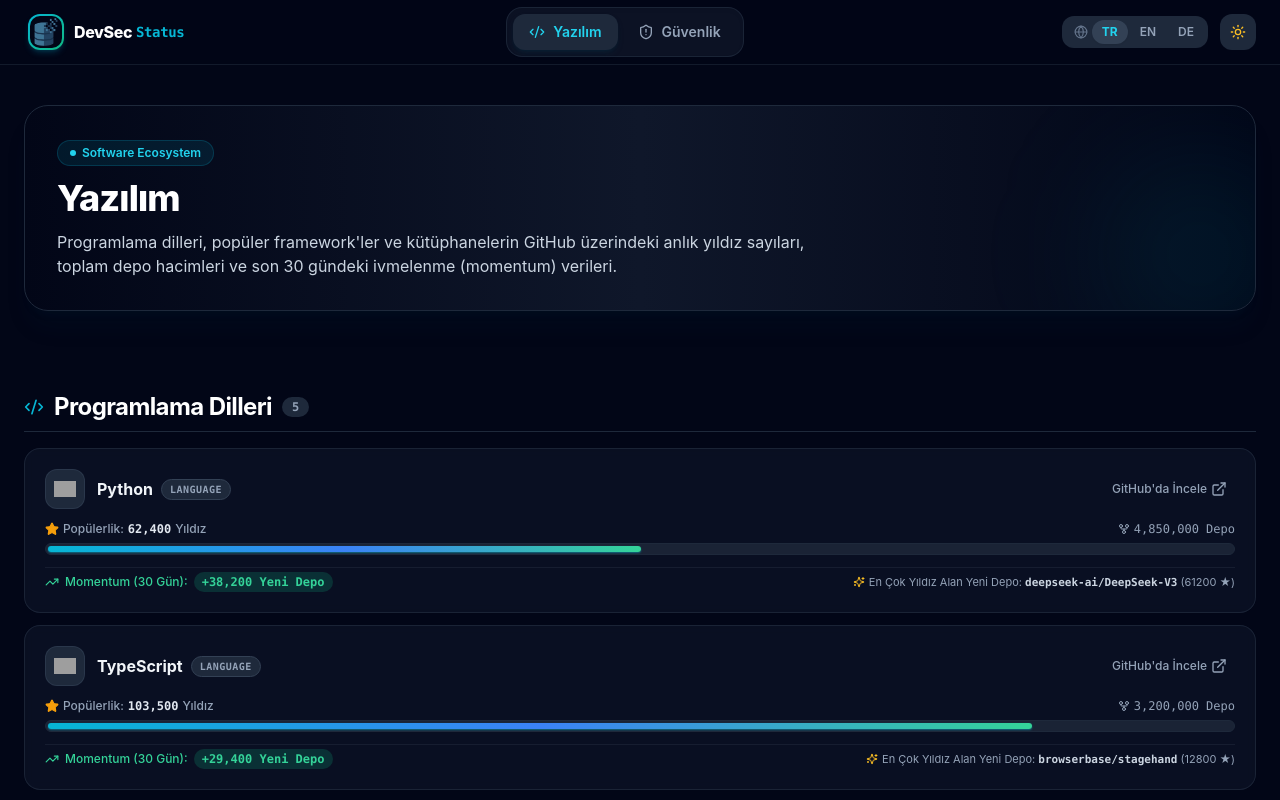
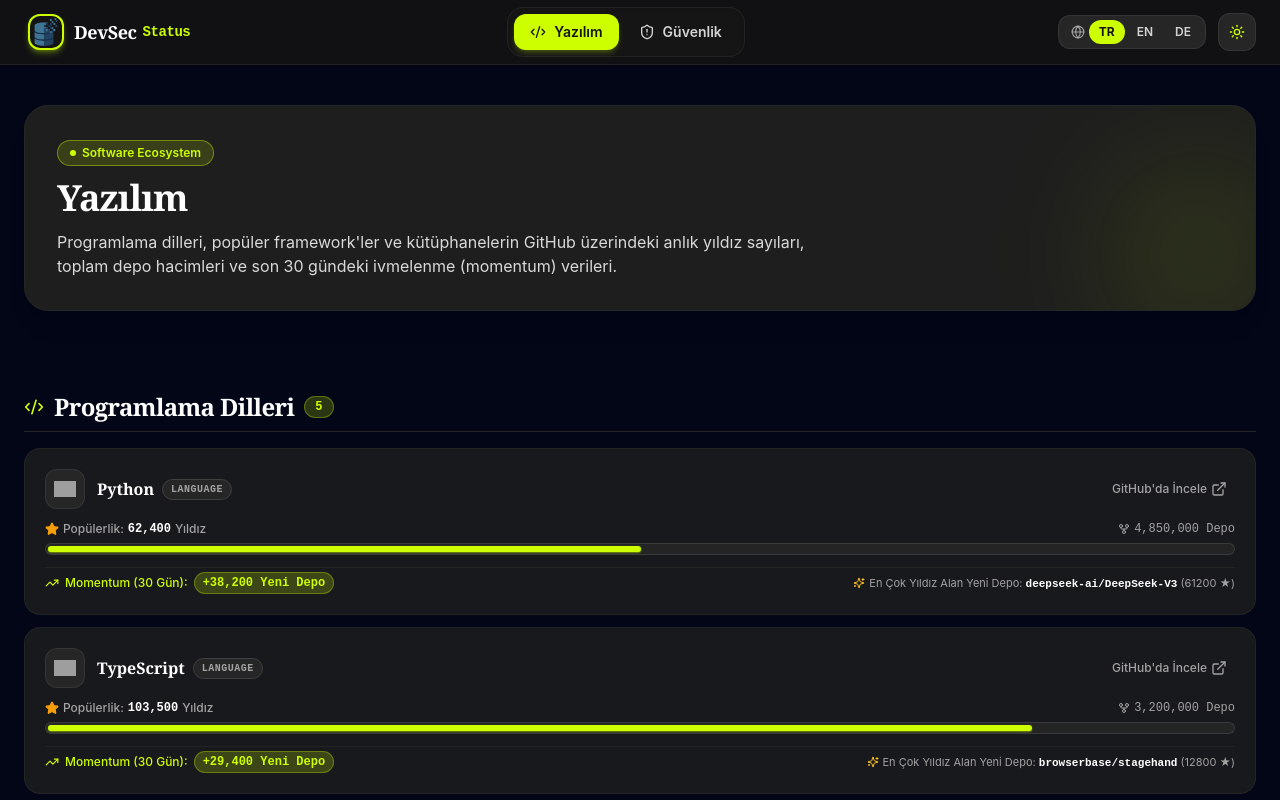
Before and after one commit to sercanvr/devsec-status, a React (Vite) app: page / in a window 1280 px wide. Shown: the top 800 px of the page. Built offline with nearby package versions, Linux system fonts and the light colour scheme; grey boxes are pictures that could not be loaded.

Commit message:
feat(design): update design system with custom colors and libre baskerville typography

```diff
--- a/index.html
+++ b/index.html
@@ -9,9 +9,9 @@
     <title>DevSec Status</title>
     <link rel="preconnect" href="https://fonts.googleapis.com">
     <link rel="preconnect" href="https://fonts.gstatic.com" crossorigin>
-    <link href="https://fonts.googleapis.com/css2?family=Inter:wght@300;400;500;600;700;800&family=JetBrains+Mono:wght@400;500;600;700&display=swap" rel="stylesheet">
+    <link href="https://fonts.googleapis.com/css2?family=Inter+Tight:ital,wght@0,100..900;1,100..900&family=Inter:ital,wght@0,100..900;1,100..900&family=Libre+Baskerville:ital,wght@0,400;0,700;1,400&family=JetBrains+Mono:wght@400;500;600;700&display=swap" rel="stylesheet">
   </head>
-  <body class="bg-background text-foreground antialiased selection:bg-cyan-500 selection:text-white transition-colors duration-300">
+  <body class="bg-background text-foreground antialiased selection:bg-[#CEFF00] selection:text-[#141414] transition-colors duration-300">
     <div id="root"></div>
     <script type="module" src="/src/main.tsx"></script>
   </body>
--- a/src/components/LanguageSwitcher.tsx
+++ b/src/components/LanguageSwitcher.tsx
@@ -12,8 +12,8 @@
   const { i18n, t } = useTranslation();
 
   return (
-    <div className="relative inline-flex items-center rounded-xl bg-slate-100 dark:bg-slate-800 p-1 text-xs font-semibold">
-      <Globe className="w-3.5 h-3.5 ml-2 text-slate-400 dark:text-slate-500 hidden sm:block" />
+    <div className="relative inline-flex items-center rounded-xl bg-neutral-200/70 dark:bg-neutral-800 p-1 text-xs font-semibold border border-neutral-300/60 dark:border-neutral-700/60">
+      <Globe className="w-3.5 h-3.5 ml-2 text-neutral-500 dark:text-neutral-400 hidden sm:block" />
       <div className="flex gap-0.5 ml-1">
         {languages.map((lang) => {
           const isActive = i18n.language.startsWith(lang.code);
@@ -24,8 +24,8 @@
               title={`${t('nav.selectLanguage')}: ${lang.label}`}
               className={`px-2.5 py-1 rounded-lg transition-all duration-200 ${
                 isActive
-                  ? 'bg-white dark:bg-slate-700 text-cyan-600 dark:text-cyan-400 shadow-sm font-bold'
-                  : 'text-slate-600 dark:text-slate-400 hover:text-slate-900 dark:hover:text-white'
+                  ? 'bg-[#CEFF00] text-[#141414] shadow-sm font-bold'
+                  : 'text-neutral-700 dark:text-neutral-300 hover:text-foreground'
               }`}
             >
               {lang.label}
--- a/src/components/Navbar.tsx
+++ b/src/components/Navbar.tsx
@@ -15,39 +15,38 @@
         {/* Left: Logo */}
         <NavLink
           to="/"
-          className="flex items-center gap-2.5 group focus:outline-none focus:ring-2 focus:ring-cyan-500 rounded-lg p-1"
+          className="flex items-center gap-2.5 group focus:outline-none focus:ring-2 focus:ring-[#CEFF00] rounded-lg p-1"
         >
-          <div className="w-9 h-9 rounded-xl bg-gradient-to-br from-cyan-500 to-emerald-500 p-0.5 shadow-md shadow-cyan-500/20 group-hover:scale-105 transition-transform duration-300">
-            <div className="w-full h-full bg-slate-950 rounded-[10px] flex items-center justify-center overflow-hidden">
+          <div className="w-9 h-9 rounded-xl bg-[#CEFF00] p-0.5 shadow-md shadow-[#CEFF00]/30 group-hover:scale-105 transition-transform duration-300">
+            <div className="w-full h-full bg-[#141414] rounded-[10px] flex items-center justify-center overflow-hidden">
               <img
                 src="/icons/devsec-icon.png"
                 alt="DevSec Status"
                 className="w-full h-full object-contain p-0.5"
                 onError={(e) => {
-                  // Fallback icon if image missing
                   (e.currentTarget as HTMLElement).style.display = 'none';
                 }}
               />
-              <ShieldAlert className="w-5 h-5 text-cyan-400 absolute hidden group-err:block" />
+              <ShieldAlert className="w-5 h-5 text-[#CEFF00] absolute hidden group-err:block" />
             </div>
           </div>
           <div className="flex flex-col">
-            <span className="font-extrabold text-base tracking-tight text-slate-900 dark:text-white flex items-center gap-1">
-              DevSec <span className="text-cyan-500 font-mono text-sm">Status</span>
+            <span className="font-serif font-bold text-lg tracking-tight text-foreground flex items-center gap-1.5">
+              DevSec <span className="text-[#CEFF00] font-mono text-sm font-semibold">Status</span>
             </span>
           </div>
         </NavLink>
 
         {/* Center: Navigation Links (Desktop/Tablet) */}
-        <nav className="hidden md:flex items-center gap-1 bg-slate-100/80 dark:bg-slate-900/80 p-1.5 rounded-2xl border border-slate-200/50 dark:border-slate-800/80 shadow-inner">
+        <nav className="hidden md:flex items-center gap-1 bg-neutral-200/60 dark:bg-neutral-900/80 p-1.5 rounded-2xl border border-neutral-300/50 dark:border-neutral-800/80 shadow-inner">
           <NavLink
             to="/"
             end
             className={({ isActive }) =>
               `flex items-center gap-2 px-4 py-2 rounded-xl text-sm font-semibold transition-all duration-200 ${
                 isActive
-                  ? 'bg-white dark:bg-slate-800 text-cyan-600 dark:text-cyan-400 shadow-md shadow-black/5 dark:shadow-cyan-950/30'
-                  : 'text-slate-600 dark:text-slate-400 hover:text-slate-900 dark:hover:text-white'
+                  ? 'bg-[#CEFF00] text-[#141414] shadow-md shadow-[#CEFF00]/20 font-bold'
+                  : 'text-neutral-700 dark:text-neutral-300 hover:text-foreground hover:bg-black/5 dark:hover:bg-white/5'
               }`
             }
           >
@@ -60,8 +59,8 @@
             className={({ isActive }) =>
               `flex items-center gap-2 px-4 py-2 rounded-xl text-sm font-semibold transition-all duration-200 ${
                 isActive
-                  ? 'bg-white dark:bg-slate-800 text-cyan-600 dark:text-cyan-400 shadow-md shadow-black/5 dark:shadow-cyan-950/30'
-                  : 'text-slate-600 dark:text-slate-400 hover:text-slate-900 dark:hover:text-white'
+                  ? 'bg-[#CEFF00] text-[#141414] shadow-md shadow-[#CEFF00]/20 font-bold'
+                  : 'text-neutral-700 dark:text-neutral-300 hover:text-foreground hover:bg-black/5 dark:hover:bg-white/5'
               }`
             }
           >
@@ -78,7 +77,7 @@
           {/* Mobile hamburger menu toggle */}
           <button
             onClick={() => setMobileMenuOpen(!mobileMenuOpen)}
-            className="md:hidden p-2 rounded-xl bg-slate-100 dark:bg-slate-800 text-slate-700 dark:text-slate-200 hover:bg-slate-200 dark:hover:bg-slate-700 focus:outline-none"
+            className="md:hidden p-2 rounded-xl bg-neutral-200/80 dark:bg-neutral-800 text-neutral-800 dark:text-neutral-200 hover:bg-neutral-300 dark:hover:bg-neutral-700 focus:outline-none"
             aria-label="Toggle Navigation Menu"
           >
             {mobileMenuOpen ? <X className="w-5 h-5" /> : <Menu className="w-5 h-5" />}
@@ -88,7 +87,7 @@
 
       {/* Mobile Navigation Drawer */}
       {mobileMenuOpen && (
-        <div className="md:hidden border-t border-slate-200/50 dark:border-slate-800/80 bg-white/95 dark:bg-slate-950/95 backdrop-blur-lg px-4 py-4 space-y-2 animate-fade-in">
+        <div className="md:hidden border-t border-neutral-300/50 dark:border-neutral-800/80 bg-[#ECECEC]/95 dark:bg-[#141414]/95 backdrop-blur-lg px-4 py-4 space-y-2 animate-fade-in">
           <NavLink
             to="/"
             end
@@ -96,8 +95,8 @@
             className={({ isActive }) =>
               `flex items-center gap-3 px-4 py-3 rounded-xl text-sm font-semibold transition-all ${
                 isActive
-                  ? 'bg-cyan-500/10 text-cyan-600 dark:text-cyan-400 border border-cyan-500/20'
-                  : 'text-slate-700 dark:text-slate-300 hover:bg-slate-100 dark:hover:bg-slate-900'
+                  ? 'bg-[#CEFF00] text-[#141414] font-bold shadow-sm'
+                  : 'text-neutral-800 dark:text-neutral-200 hover:bg-black/5 dark:hover:bg-white/5'
               }`
             }
           >
@@ -111,8 +110,8 @@
             className={({ isActive }) =>
               `flex items-center gap-3 px-4 py-3 rounded-xl text-sm font-semibold transition-all ${
                 isActive
-                  ? 'bg-cyan-500/10 text-cyan-600 dark:text-cyan-400 border border-cyan-500/20'
-                  : 'text-slate-700 dark:text-slate-300 hover:bg-slate-100 dark:hover:bg-slate-900'
+                  ? 'bg-[#CEFF00] text-[#141414] font-bold shadow-sm'
+                  : 'text-neutral-800 dark:text-neutral-200 hover:bg-black/5 dark:hover:bg-white/5'
               }`
             }
           >
--- a/src/components/PageInfo.tsx
+++ b/src/components/PageInfo.tsx
@@ -13,19 +13,19 @@
 
   return (
     <div className="w-full py-8 md:py-10 px-4 sm:px-6 lg:px-8 max-w-7xl mx-auto">
-      <div className="relative overflow-hidden rounded-3xl bg-gradient-to-r from-slate-900 via-slate-800 to-slate-900 dark:from-slate-950 dark:via-slate-900 dark:to-slate-950 p-6 sm:p-8 border border-slate-800 shadow-xl shadow-cyan-950/10">
-        <div className="absolute -right-10 -bottom-10 w-48 h-48 bg-cyan-500/10 rounded-full blur-3xl pointer-events-none" />
+      <div className="relative overflow-hidden rounded-3xl bg-neutral-200/90 dark:bg-[#1E1E1E] p-6 sm:p-8 border border-neutral-300 dark:border-neutral-800 shadow-xl shadow-black/5">
+        <div className="absolute -right-10 -bottom-10 w-48 h-48 bg-[#CEFF00]/10 rounded-full blur-3xl pointer-events-none" />
         <div className="relative z-10 max-w-3xl space-y-3">
           {badge && (
-            <span className="inline-flex items-center gap-1.5 px-3 py-1 rounded-full text-xs font-semibold bg-cyan-500/10 text-cyan-400 border border-cyan-500/20">
-              <span className="w-1.5 h-1.5 rounded-full bg-cyan-400 animate-pulse" />
+            <span className="inline-flex items-center gap-1.5 px-3 py-1 rounded-full text-xs font-semibold bg-[#CEFF00]/15 text-neutral-900 dark:text-[#CEFF00] border border-[#CEFF00]/40">
+              <span className="w-1.5 h-1.5 rounded-full bg-[#CEFF00] animate-pulse" />
               {badge}
             </span>
           )}
-          <h1 className="text-2xl sm:text-3xl md:text-4xl font-extrabold text-white tracking-tight">
+          <h1 className="font-serif text-2xl sm:text-3xl md:text-4xl font-bold text-foreground tracking-tight">
             {cleanTitle}
           </h1>
-          <p className="text-sm sm:text-base text-slate-300 leading-relaxed font-normal">
+          <p className="text-sm sm:text-base leading-relaxed font-normal">
             {cleanDescription}
           </p>
         </div>
--- a/src/components/ScrollToTopButton.tsx
+++ b/src/components/ScrollToTopButton.tsx
@@ -33,7 +33,7 @@
       onClick={scrollToTop}
       aria-label={t('common.scrollToTop')}
       title={t('common.scrollToTop')}
-      className="fixed bottom-6 right-6 z-40 p-3 rounded-2xl bg-cyan-500 hover:bg-cyan-400 text-slate-950 font-bold shadow-lg shadow-cyan-500/30 transition-all duration-300 hover:scale-110 active:scale-95 focus:outline-none focus:ring-2 focus:ring-cyan-400"
+      className="fixed bottom-6 right-6 z-40 p-3 rounded-2xl bg-[#CEFF00] hover:bg-[#bce600] text-[#141414] font-bold shadow-lg shadow-[#CEFF00]/30 transition-all duration-300 hover:scale-110 active:scale-95 focus:outline-none focus:ring-2 focus:ring-[#CEFF00]"
     >
       <ArrowUp className="w-5 h-5 stroke-[2.5]" />
     </button>
--- a/src/components/TechBar.tsx
+++ b/src/components/TechBar.tsx
@@ -32,13 +32,12 @@
       {/* Top Row: Icon, Name, Category Badge, GitHub Link */}
       <div className="flex items-center justify-between gap-3">
         <div className="flex items-center gap-3">
-          <div className="w-10 h-10 rounded-xl bg-slate-100 dark:bg-slate-800 p-2 flex items-center justify-center shrink-0 border border-slate-200 dark:border-slate-700/60 group-hover:scale-105 transition-transform duration-200">
+          <div className="w-10 h-10 rounded-xl bg-neutral-200/80 dark:bg-neutral-800 p-2 flex items-center justify-center shrink-0 border border-neutral-300 dark:border-neutral-700/60 group-hover:scale-105 transition-transform duration-200">
             <img
               src={entry.iconUrl}
               alt={cleanName}
               className="w-6 h-6 object-contain"
               onError={(e) => {
-                // Fallback icon if image breaks
                 (e.currentTarget as HTMLImageElement).src =
                   'https://cdn.jsdelivr.net/gh/devicons/devicon/icons/github/github-original.svg';
               }}
@@ -46,10 +45,10 @@
           </div>
           <div>
             <div className="flex items-center gap-2">
-              <h3 className="font-bold text-base text-slate-900 dark:text-slate-100 group-hover:text-cyan-500 transition-colors">
+              <h3 className="font-serif font-bold text-base text-foreground group-hover:text-[#CEFF00] transition-colors">
                 {cleanName}
               </h3>
-              <span className="text-[10px] font-mono px-2 py-0.5 rounded-full uppercase tracking-wider bg-slate-100 dark:bg-slate-800 text-slate-500 dark:text-slate-400 font-semibold border border-slate-200 dark:border-slate-700">
+              <span className="text-[10px] font-mono px-2 py-0.5 rounded-full uppercase tracking-wider bg-neutral-200/80 dark:bg-neutral-800 text-neutral-600 dark:text-neutral-400 font-semibold border border-neutral-300 dark:border-neutral-700">
                 {entry.category}
               </span>
             </div>
@@ -61,51 +60,51 @@
           href={cleanGithubUrl}
           target="_blank"
           rel="noopener noreferrer"
-          className="p-2 rounded-xl text-slate-400 hover:text-cyan-500 hover:bg-slate-100 dark:hover:bg-slate-800 transition-all flex items-center gap-1 text-xs font-medium shrink-0"
+          className="p-2 rounded-xl text-neutral-500 hover:text-[#141414] hover:bg-[#CEFF00] dark:text-neutral-400 dark:hover:text-[#141414] dark:hover:bg-[#CEFF00] transition-all flex items-center gap-1 text-xs font-medium shrink-0"
           title={t('techBar.viewOnGithub')}
         >
-          <span className="hidden sm:inline">{t('techBar.viewOnGithub')}</span>
+          <span className="hidden sm:inline font-sans">{t('techBar.viewOnGithub')}</span>
           <ExternalLink className="w-4 h-4" />
         </a>
       </div>
 
       {/* Main Bar: Popularity Visual Progress */}
       <div className="space-y-1.5">
-        <div className="flex justify-between items-center text-xs text-slate-500 dark:text-slate-400">
+        <div className="flex justify-between items-center text-xs text-neutral-600 dark:text-neutral-400">
           <span className="font-medium flex items-center gap-1">
             <Star className="w-3.5 h-3.5 text-amber-500 fill-amber-500" />
-            {t('techBar.popularity')}: <strong className="text-slate-800 dark:text-slate-200 font-mono">{formattedStars}</strong> {t('techBar.stars')}
+            {t('techBar.popularity')}: <strong className="text-foreground font-mono">{formattedStars}</strong> {t('techBar.stars')}
           </span>
-          <span className="font-mono text-slate-400 flex items-center gap-1">
+          <span className="font-mono text-neutral-500 dark:text-neutral-400 flex items-center gap-1">
             <GitFork className="w-3 h-3" />
             {formattedRepos} {t('techBar.repos')}
           </span>
         </div>
 
         {/* Bar Graphic */}
-        <div className="h-3 w-full bg-slate-100 dark:bg-slate-800/80 rounded-full overflow-hidden p-0.5 border border-slate-200/50 dark:border-slate-800">
+        <div className="h-3 w-full bg-neutral-200/90 dark:bg-neutral-800/90 rounded-full overflow-hidden p-0.5 border border-neutral-300/60 dark:border-neutral-700/80">
           <div
-            className="h-full rounded-full bg-gradient-to-r from-cyan-500 via-blue-500 to-emerald-400 transition-all duration-700 ease-out shadow-sm shadow-cyan-500/50"
+            className="h-full rounded-full bg-[#CEFF00] transition-all duration-700 ease-out shadow-sm shadow-[#CEFF00]/50"
             style={{ width: `${starPercentage}%` }}
           />
         </div>
       </div>
 
       {/* Bottom Row: Momentum Metrics */}
-      <div className="flex flex-wrap items-center justify-between text-xs pt-1 border-t border-slate-100 dark:border-slate-800/60 gap-2">
-        <div className="flex items-center gap-1.5 text-emerald-600 dark:text-emerald-400 font-medium">
-          <TrendingUp className="w-3.5 h-3.5" />
+      <div className="flex flex-wrap items-center justify-between text-xs pt-1 border-t border-neutral-200 dark:border-neutral-800/80 gap-2">
+        <div className="flex items-center gap-1.5 text-foreground dark:text-[#CEFF00] font-medium">
+          <TrendingUp className="w-3.5 h-3.5 text-[#CEFF00]" />
           <span>{t('techBar.momentum')}:</span>
-          <span className="font-mono font-bold bg-emerald-500/10 dark:bg-emerald-500/20 px-2 py-0.5 rounded-md">
+          <span className="font-mono font-bold bg-[#CEFF00]/20 text-neutral-900 dark:text-[#CEFF00] px-2 py-0.5 rounded-md border border-[#CEFF00]/30">
             +{formattedNewRepos} {t('techBar.newRepos')}
           </span>
         </div>
 
         {entry.momentum.topStarredNewRepo && (
-          <div className="flex items-center gap-1 text-slate-500 dark:text-slate-400 text-[11px] truncate max-w-full">
+          <div className="flex items-center gap-1 text-neutral-600 dark:text-neutral-400 text-[11px] truncate max-w-full">
             <Sparkles className="w-3 h-3 text-amber-400 shrink-0" />
             <span className="truncate">
-              {t('techBar.topStarred')}: <strong className="text-slate-700 dark:text-slate-300 font-mono">{sanitizeText(entry.momentum.topStarredNewRepo.name)}</strong> ({entry.momentum.topStarredNewRepo.stars} ★)
+              {t('techBar.topStarred')}: <strong className="text-foreground font-mono">{sanitizeText(entry.momentum.topStarredNewRepo.name)}</strong> ({entry.momentum.topStarredNewRepo.stars} ★)
             </span>
           </div>
         )}
--- a/src/components/TechSection.tsx
+++ b/src/components/TechSection.tsx
@@ -17,12 +17,12 @@
 
   return (
     <section className="w-full py-6 space-y-4">
-      <div className="flex items-center gap-2.5 pb-2 border-b border-slate-200 dark:border-slate-800">
-        {icon && <div className="text-cyan-500">{icon}</div>}
-        <h2 className="text-xl sm:text-2xl font-bold tracking-tight text-slate-900 dark:text-white">
+      <div className="flex items-center gap-2.5 pb-2 border-b border-neutral-300 dark:border-neutral-800">
+        {icon && <div className="text-[#CEFF00]">{icon}</div>}
+        <h2 className="font-serif text-xl sm:text-2xl font-bold tracking-tight text-foreground">
           {cleanTitle}
         </h2>
-        <span className="text-xs font-mono font-semibold px-2.5 py-0.5 rounded-full bg-slate-100 dark:bg-slate-800 text-slate-500 dark:text-slate-400">
+        <span className="text-xs font-mono font-semibold px-2.5 py-0.5 rounded-full bg-[#CEFF00]/20 text-neutral-900 dark:text-[#CEFF00] border border-[#CEFF00]/30">
           {entries.length}
         </span>
       </div>
--- a/src/components/ThemeToggle.tsx
+++ b/src/components/ThemeToggle.tsx
@@ -12,12 +12,12 @@
       onClick={toggleTheme}
       aria-label={t('nav.themeToggle')}
       title={t('nav.themeToggle')}
-      className="p-2.5 rounded-xl bg-slate-100 dark:bg-slate-800 text-slate-700 dark:text-slate-200 hover:bg-slate-200 dark:hover:bg-slate-700 hover:text-cyan-600 dark:hover:text-cyan-400 transition-all duration-200 focus:outline-none focus:ring-2 focus:ring-cyan-500/50"
+      className="p-2.5 rounded-xl bg-neutral-200/70 dark:bg-neutral-800 text-neutral-800 dark:text-neutral-200 hover:bg-[#CEFF00] hover:text-[#141414] dark:hover:bg-[#CEFF00] dark:hover:text-[#141414] transition-all duration-200 focus:outline-none focus:ring-2 focus:ring-[#CEFF00] border border-neutral-300/60 dark:border-neutral-700/60"
     >
       {theme === 'dark' ? (
-        <Sun className="w-4 h-4 text-amber-400 animate-fade-in" />
+        <Sun className="w-4 h-4 text-[#CEFF00] hover:text-[#141414] transition-colors" />
       ) : (
-        <Moon className="w-4 h-4 text-slate-700 animate-fade-in" />
+        <Moon className="w-4 h-4 text-neutral-800 transition-colors" />
       )}
     </button>
   );
--- a/src/index.css
+++ b/src/index.css
@@ -4,53 +4,55 @@
 
 @layer base {
   :root {
-    --background: 210 40% 98%;
-    --foreground: 222.2 84% 4.9%;
+    --background: 0 0% 92.5%;    /* #ECECEC */
+    --foreground: 0 0% 8%;       /* #141414 */
+    --paragraph: 0 0% 25.5%;     /* #414141 */
 
-    --card: 0 0% 100%;
-    --card-foreground: 222.2 84% 4.9%;
+    --card: 0 0% 98%;            /* Clean elevated card in light mode */
+    --card-foreground: 0 0% 8%;  /* #141414 */
 
-    --primary: 199 89% 48%;
-    --primary-foreground: 210 40% 98%;
+    --primary: 74 100% 50%;      /* #CEFF00 Accent */
+    --primary-foreground: 0 0% 8%; /* #141414 */
 
-    --secondary: 210 40% 96.1%;
-    --secondary-foreground: 222.2 47.4% 11.2%;
+    --secondary: 0 0% 86%;
+    --secondary-foreground: 0 0% 8%;
 
-    --muted: 210 40% 96.1%;
-    --muted-foreground: 215.4 16.3% 46.9%;
+    --muted: 0 0% 88%;
+    --muted-foreground: 0 0% 35%;
 
-    --accent: 199 89% 48%;
-    --accent-foreground: 222.2 47.4% 11.2%;
+    --accent: 74 100% 50%;       /* #CEFF00 Accent */
+    --accent-foreground: 0 0% 8%;
 
-    --border: 214.3 31.8% 91.4%;
-    --input: 214.3 31.8% 91.4%;
-    --ring: 199 89% 48%;
+    --border: 0 0% 82%;
+    --input: 0 0% 82%;
+    --ring: 74 100% 50%;
 
-    --radius: 0.75rem;
+    --radius: 0.85rem;
   }
 
   .dark {
-    --background: 224 71% 4%;
-    --foreground: 210 40% 98%;
+    --background: 0 0% 8%;       /* #141414 */
+    --foreground: 0 0% 100%;     /* #FFFFFF */
+    --paragraph: 0 0% 85%;       /* #D9D9D9 */
 
-    --card: 222 47% 8%;
-    --card-foreground: 210 40% 98%;
+    --card: 0 0% 12%;            /* #1F1F1F card bg */
+    --card-foreground: 0 0% 100%;/* #FFFFFF */
 
-    --primary: 191 91% 53%;
-    --primary-foreground: 222 47% 8%;
+    --primary: 74 100% 50%;      /* #CEFF00 Accent */
+    --primary-foreground: 0 0% 8%;
 
-    --secondary: 217.2 32.6% 14%;
-    --secondary-foreground: 210 40% 98%;
+    --secondary: 0 0% 16%;
+    --secondary-foreground: 0 0% 100%;
 
-    --muted: 217.2 32.6% 14%;
-    --muted-foreground: 215 20.2% 65.1%;
+    --muted: 0 0% 16%;
+    --muted-foreground: 0 0% 75%;
 
-    --accent: 191 91% 53%;
-    --accent-foreground: 210 40% 98%;
+    --accent: 74 100% 50%;       /* #CEFF00 Accent */
+    --accent-foreground: 0 0% 8%;
 
-    --border: 217.2 32.6% 17.5%;
-    --input: 217.2 32.6% 17.5%;
-    --ring: 191 91% 53%;
+    --border: 0 0% 20%;
+    --input: 0 0% 20%;
+    --ring: 74 100% 50%;
   }
 }
 
@@ -60,7 +62,14 @@
   }
   body {
     @apply bg-background text-foreground font-sans antialiased;
-    font-family: 'Inter', system-ui, -apple-system, sans-serif;
+    font-family: 'Inter Tight', 'Inter', system-ui, -apple-system, sans-serif;
+  }
+  h1, h2, h3, h4, .font-serif {
+    font-family: 'Libre Baskerville', Georgia, serif;
+  }
+  p, .text-paragraph {
+    color: hsl(var(--paragraph));
+    font-family: 'Inter Tight', 'Inter', sans-serif;
   }
   code, pre, .font-mono {
     font-family: 'JetBrains Mono', monospace;
@@ -69,11 +78,11 @@
 
 /* Glassmorphism styling */
 .glass-nav {
-  @apply backdrop-blur-md bg-white/80 dark:bg-slate-950/80 border-b border-slate-200/50 dark:border-slate-800/60;
+  @apply backdrop-blur-md bg-[#ECECEC]/80 dark:bg-[#141414]/85 border-b border-neutral-300/60 dark:border-neutral-800/80;
 }
 
 .glass-card {
-  @apply bg-white/70 dark:bg-slate-900/60 backdrop-blur-sm border border-slate-200/60 dark:border-slate-800/80 hover:border-cyan-500/40 dark:hover:border-cyan-500/40 transition-all duration-300;
+  @apply bg-white/80 dark:bg-[#1E1E1E]/80 backdrop-blur-sm border border-neutral-300/80 dark:border-neutral-800/90 hover:border-[#CEFF00]/80 dark:hover:border-[#CEFF00]/80 transition-all duration-300;
 }
 
 /* Custom Scrollbar */
@@ -87,5 +96,5 @@
 }
 
 ::-webkit-scrollbar-thumb {
-  @apply bg-slate-300 dark:bg-slate-700 rounded-full hover:bg-slate-400 dark:hover:bg-slate-600;
+  @apply bg-neutral-400 dark:bg-neutral-700 rounded-full hover:bg-[#CEFF00] dark:hover:bg-[#CEFF00];
 }
--- a/tailwind.config.js
+++ b/tailwind.config.js
@@ -13,12 +13,23 @@
       'xl': '1920px',  // Desktop breakpoint
     },
     extend: {
+      fontFamily: {
+        serif: ['Libre Baskerville', 'Georgia', 'serif'],
+        sans: ['Inter Tight', 'Inter', 'system-ui', 'sans-serif'],
+        mono: ['JetBrains Mono', 'monospace'],
+      },
       colors: {
         border: "hsl(var(--border))",
         input: "hsl(var(--input))",
         ring: "hsl(var(--ring))",
         background: "hsl(var(--background))",
         foreground: "hsl(var(--foreground))",
+        paragraph: "hsl(var(--paragraph))",
+        brand: {
+          accent: "#CEFF00",
+          dark: "#141414",
+          light: "#ECECEC",
+        },
         primary: {
           DEFAULT: "hsl(var(--primary))",
           foreground: "hsl(var(--primary-foreground))",
```
Also changed, not shown: src/components/Footer.tsx (+7 -7 lines).
